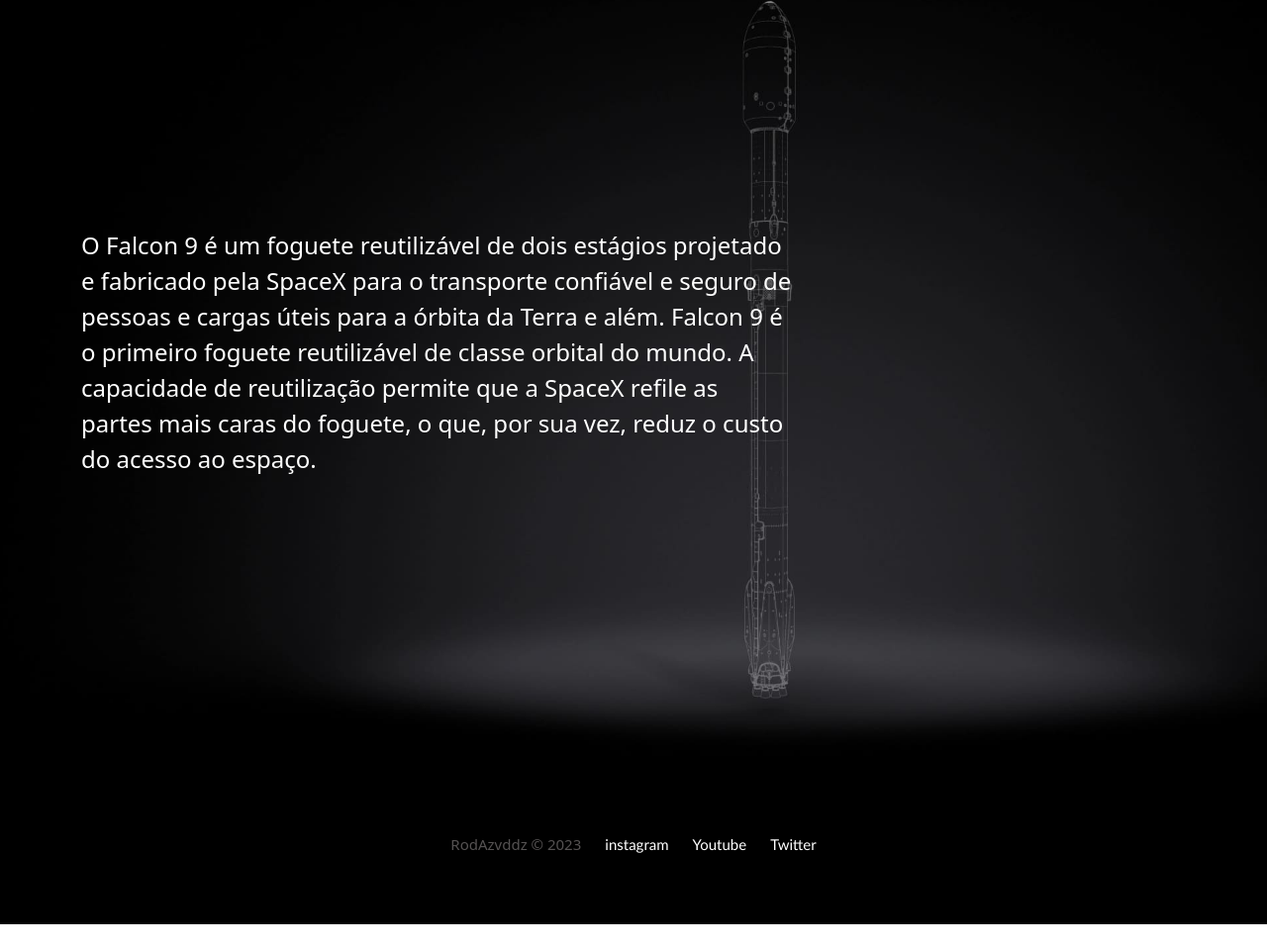
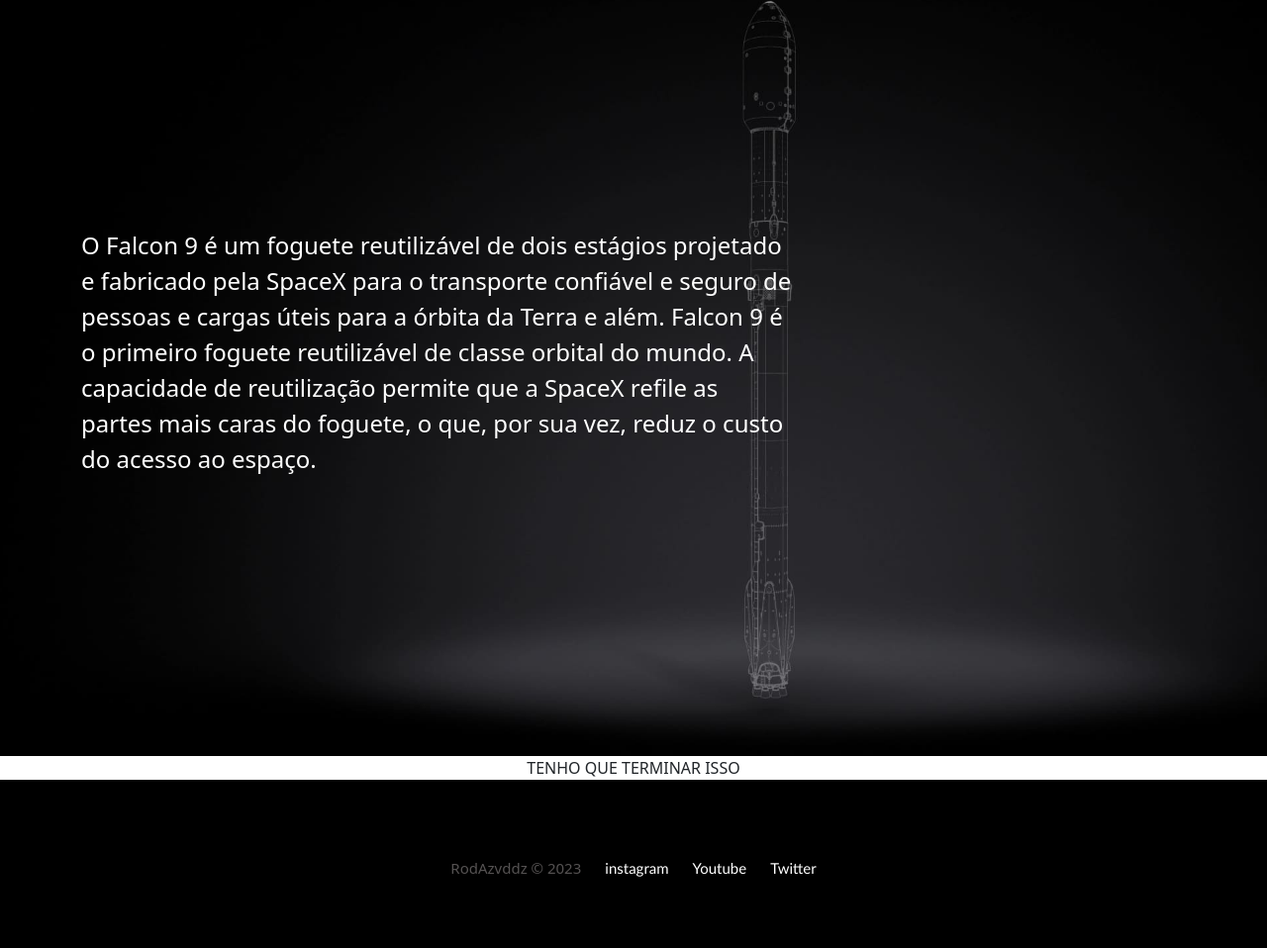
Before and after one commit to RodrigoAzvdd/LandingPage_SpaceX, a plain HTML site: page src/pages/falcon.html in a window 1280 px wide. Shown: the part 1136-2094 px from the top of the page at 99% size. Before the commit the page ends 2070 px from the top, so only its background shows below. Drawn offline with nearby package versions, Linux system fonts and the light colour scheme.

Commit message:
add falcon.html / sass update

```diff
--- a/src/pages/falcon.html
+++ b/src/pages/falcon.html
@@ -103,6 +103,10 @@
         </section>
     </div>
 
+    <div class="terminar d-flex justify-content-center align-items-center">
+        TENHO QUE TERMINAR ISSO
+    </div>
+
     <div class="container-fluid container06 d-flex justify-content-center align-items-center">
         <footer class="footer pt-4">
             <div class="container d-flex justify-content-center gap-4">
```
